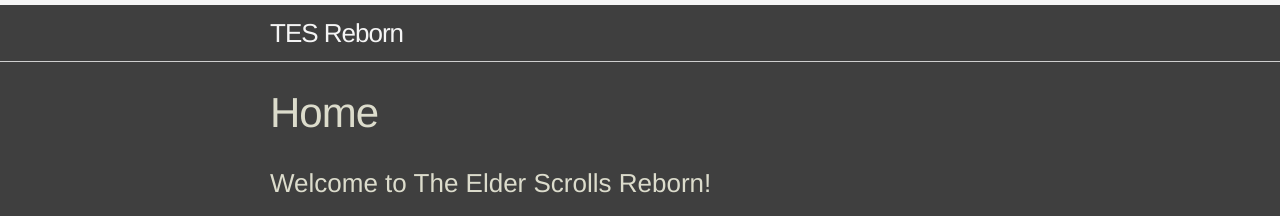
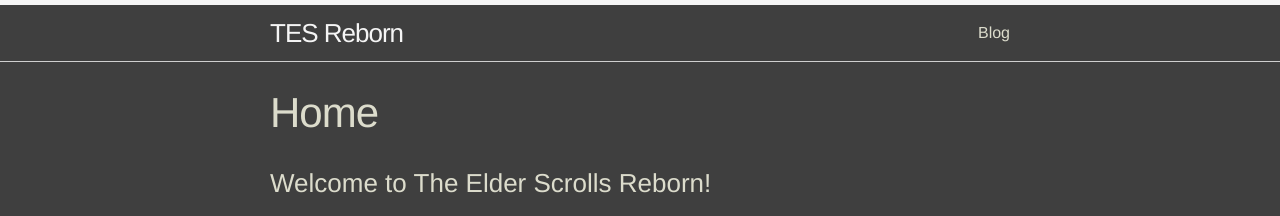
Before and after one commit to WolfenShadows/tesreborn, a Jekyll site: the page built from index.html, in a window 1280 px wide. Shown: the top 216 px of the page. Built offline with Jekyll 4.4.1, drawn with Linux system fonts in a browser that asks for light colours; nearby versions of some CDN libraries.

Commit message:
Mr Hyde was here …

```diff
--- a/_includes/header.html
+++ b/_includes/header.html
@@ -19,6 +19,7 @@
           <a class="page-link" href="{{ page.url | prepend: site.baseurl }}">{{ page.title }}</a>
           {% endif %}
         {% endfor %}
+<a class="page-link" href="blog.html">Blog</a>
       </div>
     </nav>
 
```
